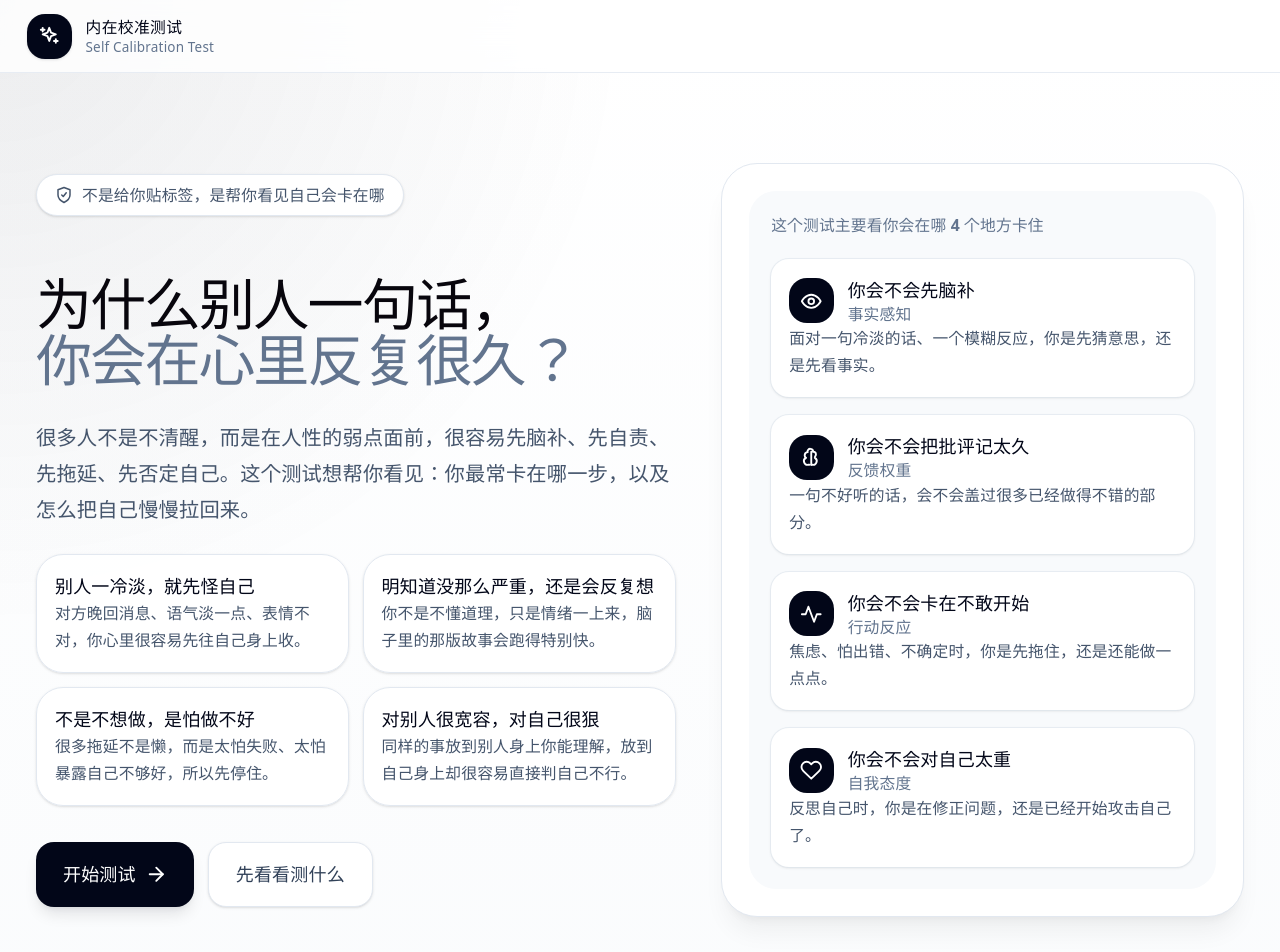
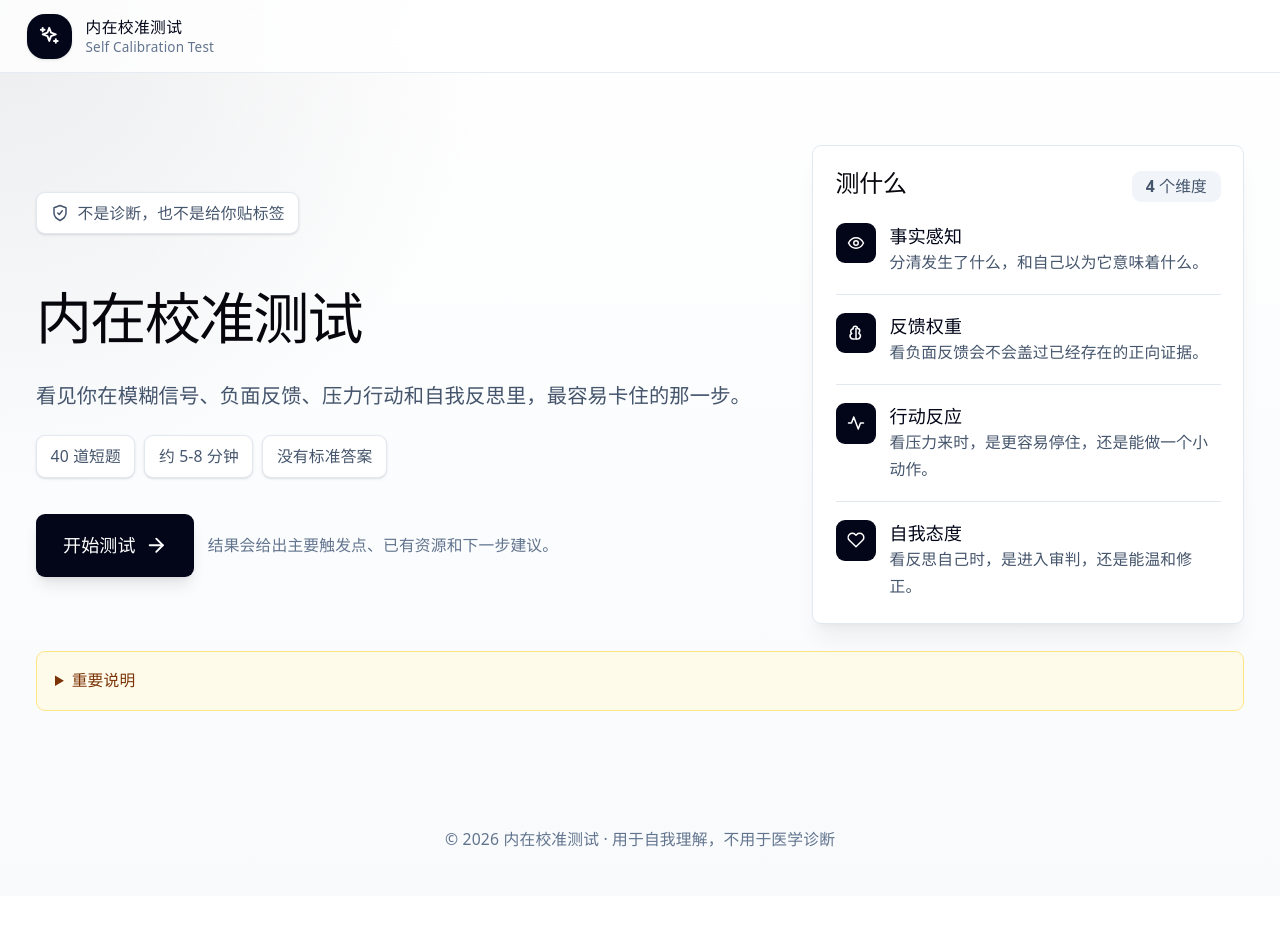
Before and after one commit to LDZ1233/my-site, a React (Vite) app: page / in a window 1280 px wide. Shown: the top 952 px of the page. After the commit the page ends 896 px from the top, so only its background shows below. Built offline with nearby package versions, Linux system fonts and the light colour scheme.

Commit message:
Simplify home page

```diff
--- a/src/InnerCalibrationTestApp.jsx
+++ b/src/InnerCalibrationTestApp.jsx
@@ -818,91 +818,61 @@ function Header({ onReset, hasStarted }) {
 }
 
 function Home({ onStart }) {
-  const everydayPatterns = [
-    {
-      title: "别人一冷淡，就先怪自己",
-      desc: "对方晚回消息、语气淡一点、表情不对，你心里很容易先往自己身上收。",
-    },
-    {
-      title: "明知道没那么严重，还是会反复想",
-      desc: "你不是不懂道理，只是情绪一上来，脑子里的那版故事会跑得特别快。",
-    },
-    {
-      title: "不是不想做，是怕做不好",
-      desc: "很多拖延不是懒，而是太怕失败、太怕暴露自己不够好，所以先停住。",
-    },
-    {
-      title: "对别人很宽容，对自己很狠",
-      desc: "同样的事放到别人身上你能理解，放到自己身上却很容易直接判自己不行。",
+  const homeAxes = [
+    {
+      key: "perception",
+      title: "事实感知",
+      desc: "分清发生了什么，和自己以为它意味着什么。",
+    },
+    {
+      key: "feedback",
+      title: "反馈权重",
+      desc: "看负面反馈会不会盖过已经存在的正向证据。",
+    },
+    {
+      key: "action",
+      title: "行动反应",
+      desc: "看压力来时，是更容易停住，还是能做一个小动作。",
+    },
+    {
+      key: "self",
+      title: "自我态度",
+      desc: "看反思自己时，是进入审判，还是能温和修正。",
     },
   ];
 
-  const homeAxes = [
-    {
-      key: "perception",
-      title: "你会不会先脑补",
-      desc: "面对一句冷淡的话、一个模糊反应，你是先猜意思，还是先看事实。",
-    },
-    {
-      key: "feedback",
-      title: "你会不会把批评记太久",
-      desc: "一句不好听的话，会不会盖过很多已经做得不错的部分。",
-    },
-    {
-      key: "action",
-      title: "你会不会卡在不敢开始",
-      desc: "焦虑、怕出错、不确定时，你是先拖住，还是还能做一点点。",
-    },
-    {
-      key: "self",
-      title: "你会不会对自己太重",
-      desc: "反思自己时，你是在修正问题，还是已经开始攻击自己了。",
-    },
-  ];
-
-  const homeHighlights = [
-    ["40 道短题", "大约 5-8 分钟，不需要懂心理学术语，只要按第一反应作答。"],
-    ["没有标准答案", "不是在判断你好不好，而是在看你平时最容易卡在哪一步。"],
-    ["结果会说人话", "结果页会告诉你：你容易在哪疼、会怎么保护自己、下一步怎么做。"],
-  ];
+  const quickFacts = ["40 道短题", "约 5-8 分钟", "没有标准答案"];
 
   return (
-    <main className="w-full px-4 py-12 sm:px-6 sm:py-20 lg:px-8">
-      <section className="grid items-center gap-10 lg:grid-cols-[1.1fr_0.9fr]">
+    <main className="w-full px-4 py-10 sm:px-6 sm:py-16 lg:px-8">
+      <section className="mx-auto grid w-full max-w-6xl items-center gap-8 lg:grid-cols-[minmax(0,1fr)_24rem]">
         <motion.div initial={{ opacity: 0, y: 16 }} animate={{ opacity: 1, y: 0 }} transition={{ duration: 0.5 }}>
-          <div className="mb-6 inline-flex items-center gap-2 rounded-full border border-slate-200 bg-white px-4 py-2 text-sm text-slate-600 shadow-sm">
+          <div className="mb-5 inline-flex items-center gap-2 rounded-lg border border-slate-200 bg-white px-3 py-2 text-sm text-slate-600 shadow-sm">
             <Icon name="ShieldCheck" className="h-4 w-4" />
-            不是给你贴标签，是帮你看见自己会卡在哪
+            不是诊断，也不是给你贴标签
           </div>
           <h1 className="max-w-3xl text-4xl font-bold tracking-tight text-slate-950 sm:text-6xl">
-            为什么别人一句话，
-            <span className="block text-slate-500">你会在心里反复很久？</span>
+            内在校准测试
           </h1>
-          <p className="mt-6 max-w-2xl text-lg leading-8 text-slate-600">
-            很多人不是不清醒，而是在人性的弱点面前，很容易先脑补、先自责、先拖延、先否定自己。这个测试想帮你看见：你最常卡在哪一步，以及怎么把自己慢慢拉回来。
+          <p className="mt-5 max-w-2xl text-lg leading-8 text-slate-600">
+            看见你在模糊信号、负面反馈、压力行动和自我反思里，最容易卡住的那一步。
           </p>
-          <div className="mt-6 grid gap-3 sm:grid-cols-2">
-            {everydayPatterns.map((item) => (
-              <div key={item.title} className="rounded-3xl border border-slate-200 bg-white/90 p-4 shadow-sm">
-                <h3 className="text-base font-bold text-slate-950">{item.title}</h3>
-                <p className="mt-2 text-sm leading-6 text-slate-600">{item.desc}</p>
-              </div>
+          <div className="mt-5 flex flex-wrap gap-2">
+            {quickFacts.map((item) => (
+              <span key={item} className="rounded-lg border border-slate-200 bg-white px-3 py-2 text-sm font-medium text-slate-600 shadow-sm">
+                {item}
+              </span>
             ))}
           </div>
-          <div className="mt-8 flex flex-col gap-3 sm:flex-row">
+          <div className="mt-8 flex flex-col gap-3 sm:flex-row sm:items-center">
             <button
               onClick={onStart}
-              className="inline-flex items-center justify-center gap-2 rounded-2xl bg-slate-950 px-6 py-4 text-base font-semibold text-white shadow-lg shadow-slate-950/10 transition hover:-translate-y-0.5 hover:bg-slate-800"
+              className="inline-flex items-center justify-center gap-2 rounded-lg bg-slate-950 px-6 py-4 text-base font-semibold text-white shadow-lg shadow-slate-950/10 transition hover:-translate-y-0.5 hover:bg-slate-800"
             >
               开始测试
               <Icon name="ArrowRight" className="h-5 w-5" />
             </button>
-            <a
-              href="#model"
-              className="inline-flex items-center justify-center rounded-2xl border border-slate-200 bg-white px-6 py-4 text-base font-semibold text-slate-700 shadow-sm transition hover:bg-slate-50"
-            >
-              先看看测什么
-            </a>
+            <span className="text-sm leading-6 text-slate-500">结果会给出主要触发点、已有资源和下一步建议。</span>
           </div>
         </motion.div>
 
@@ -910,45 +880,37 @@ function Home({ onStart }) {
           initial={{ opacity: 0, y: 16 }}
           animate={{ opacity: 1, y: 0 }}
           transition={{ duration: 0.5, delay: 0.1 }}
-          className="rounded-[2rem] border border-slate-200 bg-white p-6 shadow-xl shadow-slate-950/5"
-        >
-          <div className="rounded-[1.5rem] bg-slate-50 p-5">
-            <div className="text-sm font-semibold text-slate-500">这个测试主要看你会在哪 4 个地方卡住</div>
-            <div className="mt-5 space-y-4">
+          className="rounded-lg border border-slate-200 bg-white p-5 shadow-xl shadow-slate-950/5"
+        >
+          <div className="flex items-center justify-between gap-4">
+            <h2 className="text-lg font-bold text-slate-950">测什么</h2>
+            <span className="rounded-lg bg-slate-100 px-3 py-1 text-sm font-semibold text-slate-600">4 个维度</span>
+          </div>
+          <div className="mt-4 divide-y divide-slate-200">
             {homeAxes.map((item) => {
               const iconName = axisIcons[item.key];
               return (
-                  <div key={item.key} className="rounded-2xl bg-white p-4 shadow-sm ring-1 ring-slate-200/70">
-                    <div className="flex items-center gap-3">
-                      <div className="flex h-10 w-10 items-center justify-center rounded-2xl bg-slate-950 text-white">
-                        <Icon name={iconName} className="h-5 w-5" />
+                <div key={item.key} className="flex gap-3 py-4 first:pt-0 last:pb-0">
+                  <div className="flex h-9 w-9 shrink-0 items-center justify-center rounded-lg bg-slate-950 text-white">
+                    <Icon name={iconName} className="h-4 w-4" />
                   </div>
                   <div>
                     <div className="font-semibold text-slate-950">{item.title}</div>
-                        <div className="text-sm text-slate-500">{AXES[item.key].title}</div>
-                      </div>
-                    </div>
-                    <p className="mt-3 text-sm leading-6 text-slate-600">{item.desc}</p>
+                    <p className="mt-1 text-sm leading-6 text-slate-600">{item.desc}</p>
+                  </div>
                 </div>
               );
             })}
           </div>
-          </div>
         </motion.div>
       </section>
 
-      <section id="model" className="mt-16 grid gap-4 md:grid-cols-3">
-        {homeHighlights.map(([title, desc]) => (
-          <div key={title} className="rounded-3xl border border-slate-200 bg-white p-6 shadow-sm">
-            <h3 className="text-lg font-bold text-slate-950">{title}</h3>
-            <p className="mt-3 leading-7 text-slate-600">{desc}</p>
-          </div>
-        ))}
-      </section>
-
-      <section className="mt-8 rounded-3xl border border-amber-200 bg-amber-50 p-6 text-sm leading-7 text-amber-900">
-        <strong>重要说明：</strong>本测试不是医学、心理诊断或治疗工具，不能替代专业心理咨询、精神科评估或医疗建议。如果你长期处在强烈痛苦、失眠、无法正常生活，或出现自伤/伤人想法，请尽快联系专业人员或当地紧急援助服务。
-      </section>
+      <details className="mx-auto mt-6 max-w-6xl rounded-lg border border-amber-200 bg-amber-50 px-4 py-3 text-sm leading-7 text-amber-900">
+        <summary className="cursor-pointer font-semibold">重要说明</summary>
+        <p className="mt-2">
+          本测试不是医学、心理诊断或治疗工具，不能替代专业心理咨询、精神科评估或医疗建议。如果你长期处在强烈痛苦、失眠、无法正常生活，或出现自伤/伤人想法，请尽快联系专业人员或当地紧急援助服务。
+        </p>
+      </details>
     </main>
   );
 }
```
Lines whose indentation alone changed are shown as unchanged.
